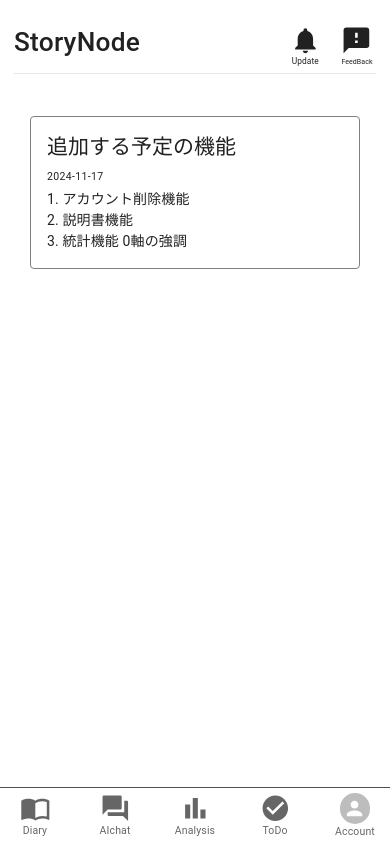
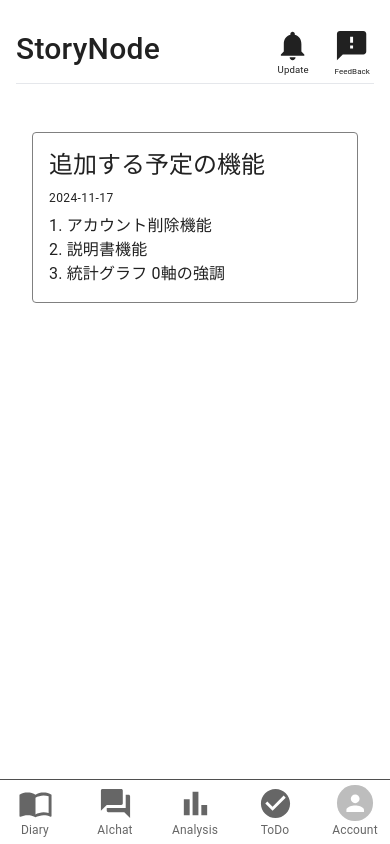
Before and after one commit to Nikesuiden/StoryNode_public, a Next.js app: page /notifications in a window 390 px wide. Built offline with nearby package versions, Linux system fonts and the light colour scheme; no server answers.

Commit message:
フォントサイズ修正

```diff
--- a/app/globals.css
+++ b/app/globals.css
@@ -16,13 +16,9 @@ body {
     rgb(var(--background-start-rgb));
 }
 
-html {
-  font-size: 16px; /* デフォルトのフォントサイズ */
-}
-
 @media (max-width: 700px) {
   html {
-    font-size: 14px; /* スマホ用に縮小 */
+    font-size: 16px; /* スマホ用に縮小 */
   }
 }
 
--- a/components/elements/notificationList/notificationList.tsx
+++ b/components/elements/notificationList/notificationList.tsx
@@ -19,7 +19,7 @@ const notifications: Notification[] = [
       <Typography>
         1. アカウント削除機能 <br />
         2. 説明書機能 <br />
-        3. 統計機能 0軸の強調
+        3. 統計グラフ 0軸の強調
       </Typography>
     ),
   },
```
